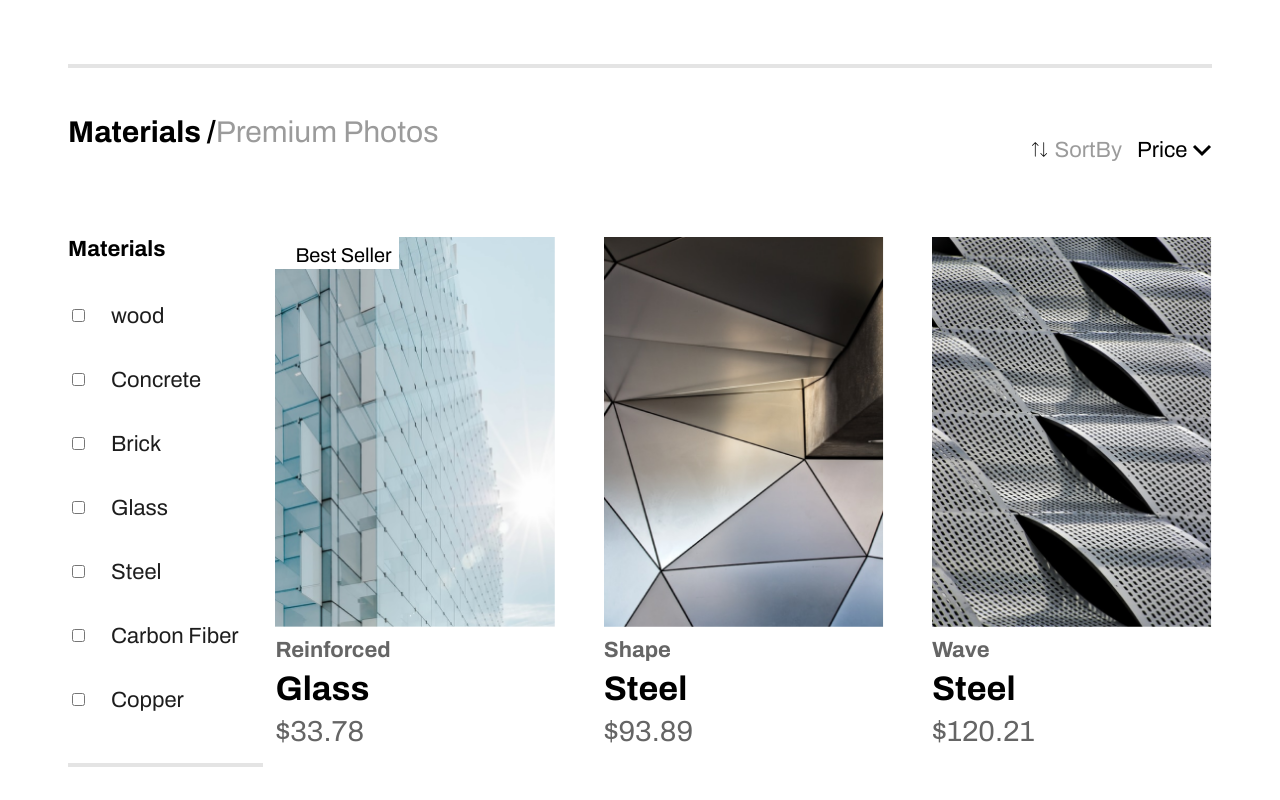
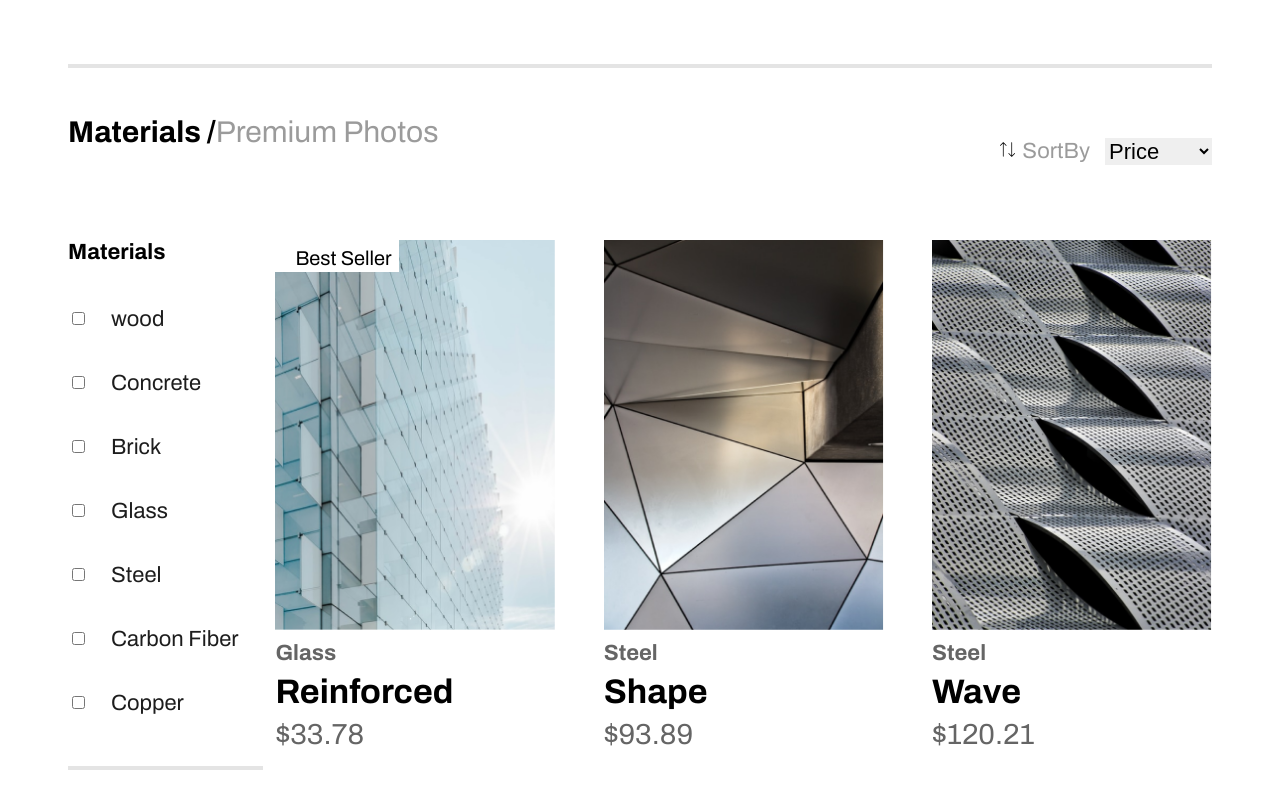
Before and after one commit to Abdelhameed-Hassan-Aries/e-commerce-app, a Next.js app: page / in a window 1280 px wide. Shown: the part 1240-2040 px from the top of the page. Built offline with nearby package versions, Linux system fonts and the light colour scheme.

Commit message:
add sorting

```diff
--- a/pages/index.tsx
+++ b/pages/index.tsx
@@ -31,6 +31,9 @@ const Home: NextPage = () => {
   const [currentHoveredItem, setCurrentHoveredItem] = useState<number | null>(
     null
   );
+  const [currentSortMethod, setCurrentSortMethod] = useState("");
+  const [togglePrice, setTogglePrice] = useState(false);
+  const [toggleAlphabit, setToggleAlphabit] = useState(false);
 
   useEffect(() => {
     const getFeaturedItem = (): GalleryData | undefined => {
@@ -53,17 +56,20 @@ const Home: NextPage = () => {
   };
 
   const handleAddToCart = (product: GalleryData) => {
-    cartItems.push(product);
-    setCartItemsCount(cartItems.length);
-    setCartItems(cartItems);
+    const addItems: any = [];
+    addItems.push(product);
+    setCartItems((prevState) => [...prevState, ...addItems]);
+
+    setCartItemsCount(addItems.length);
     setIsCartPopupOpen(true);
   };
 
   const removeSelectedItem = (index: number) => {
-    cartItems.splice(index, 1);
-    setCartItemsCount(cartItems.length);
-    setCartItems(cartItems);
-    if (cartItems.length === 0) {
+    const removeItems = [...cartItems];
+    removeItems.splice(index, 1);
+    setCartItems(removeItems);
+    setCartItemsCount(removeItems.length);
+    if (removeItems.length === 0) {
       setIsCartPopupOpen(false);
     }
   };
@@ -82,6 +88,45 @@ const Home: NextPage = () => {
   const removeAddToCartBtn = () => {
     setAddToCartBtn(false);
     setCurrentHoveredItem(null);
+  };
+
+  const handleSorting = (event?: any, sortMethodType?: string) => {
+    const sortMethod = event ? event.target.value : sortMethodType;
+    let sortedArr = galleryData.products;
+    setCurrentSortMethod(sortMethod);
+    switch (sortMethod) {
+      case "Price":
+        setTogglePrice(!togglePrice);
+        sortedArr.sort((a, b) => {
+          return togglePrice
+            ? parseFloat(a.price) - parseFloat(b.price)
+            : parseFloat(b.price) - parseFloat(a.price);
+        });
+
+        console.log("sortedArr 1", galleryData);
+
+        setCartItems(sortedArr);
+        break;
+
+      case "Alphabet":
+        setToggleAlphabit(!toggleAlphabit);
+        sortedArr.sort((a, b) => {
+          return toggleAlphabit
+            ? a.name.localeCompare(b.name)
+            : b.name.localeCompare(a.name);
+        });
+
+        console.log("sortedArr 2", galleryData);
+        setCartItems(sortedArr);
+        break;
+
+      default:
+        break;
+    }
+  };
+
+  const toggleSorting = () => {
+    handleSorting(null, currentSortMethod);
   };
 
   return (
@@ -238,13 +283,23 @@ const Home: NextPage = () => {
               </div>
 
               <div className={styles.gallerySort}>
-                <Sorting />
+                <div
+                  className={styles.gallerySortByIcon}
+                  onClick={toggleSorting}
+                >
+                  <Sorting />
+                </div>
 
                 <div className={styles.gallerySortBy}>SortBy</div>
 
-                <div className={styles.galleryPrice}>
-                  Price <ArrowDown />
-                </div>
+                <select
+                  className={styles.galleryPrice}
+                  onChange={handleSorting}
+                  value={currentSortMethod}
+                >
+                  <option value="Price">Price</option>
+                  <option value="Alphabet">Alphabet</option>
+                </select>
               </div>
             </div>
 
@@ -299,9 +354,8 @@ const Home: NextPage = () => {
                 {galleryData.products.slice(0, 6).map((product, index) => {
                   return (
                     <div
-                      key={product.name}
+                      key={index}
                       className={styles.product}
-                      onClick={() => handleAddToCart(product)}
                       onMouseEnter={() => showAddToCartBtn(index)}
                       onMouseLeave={removeAddToCartBtn}
                     >
@@ -320,7 +374,10 @@ const Home: NextPage = () => {
                         )}
 
                         {addToCartBtn && currentHoveredItem === index && (
-                          <div className={styles.galleryShowcaseAddCart}>
+                          <div
+                            className={styles.galleryShowcaseAddCart}
+                            onClick={() => handleAddToCart(product)}
+                          >
                             <div className={styles.galleryShowcaseAddCartTitle}>
                               ADD TO CART
                             </div>
@@ -329,11 +386,11 @@ const Home: NextPage = () => {
                       </div>
 
                       <div className={styles.galleryShowcaseTitle}>
-                        {product.name}
+                        {product.category}
                       </div>
 
                       <div className={styles.galleryShowcaseSubtitle}>
-                        {product.category}
+                        {product.name}
                       </div>
 
                       <div className={styles.galleryShowcasePrice}>
--- a/styles/index.module.scss
+++ b/styles/index.module.scss
@@ -279,8 +279,11 @@
       .gallerySort {
         display: flex;
         align-items: center;
-        cursor: pointer;
         margin-top: 70px;
+
+        .gallerySortByIcon {
+          cursor: pointer;
+        }
 
         .gallerySortBy {
           font-size: 22px;
@@ -294,6 +297,12 @@
           font-size: 22px;
           line-height: 24px;
           color: black;
+          cursor: pointer;
+          border: none;
+
+          &:focus {
+            outline: none;
+          }
         }
       }
     }
```
